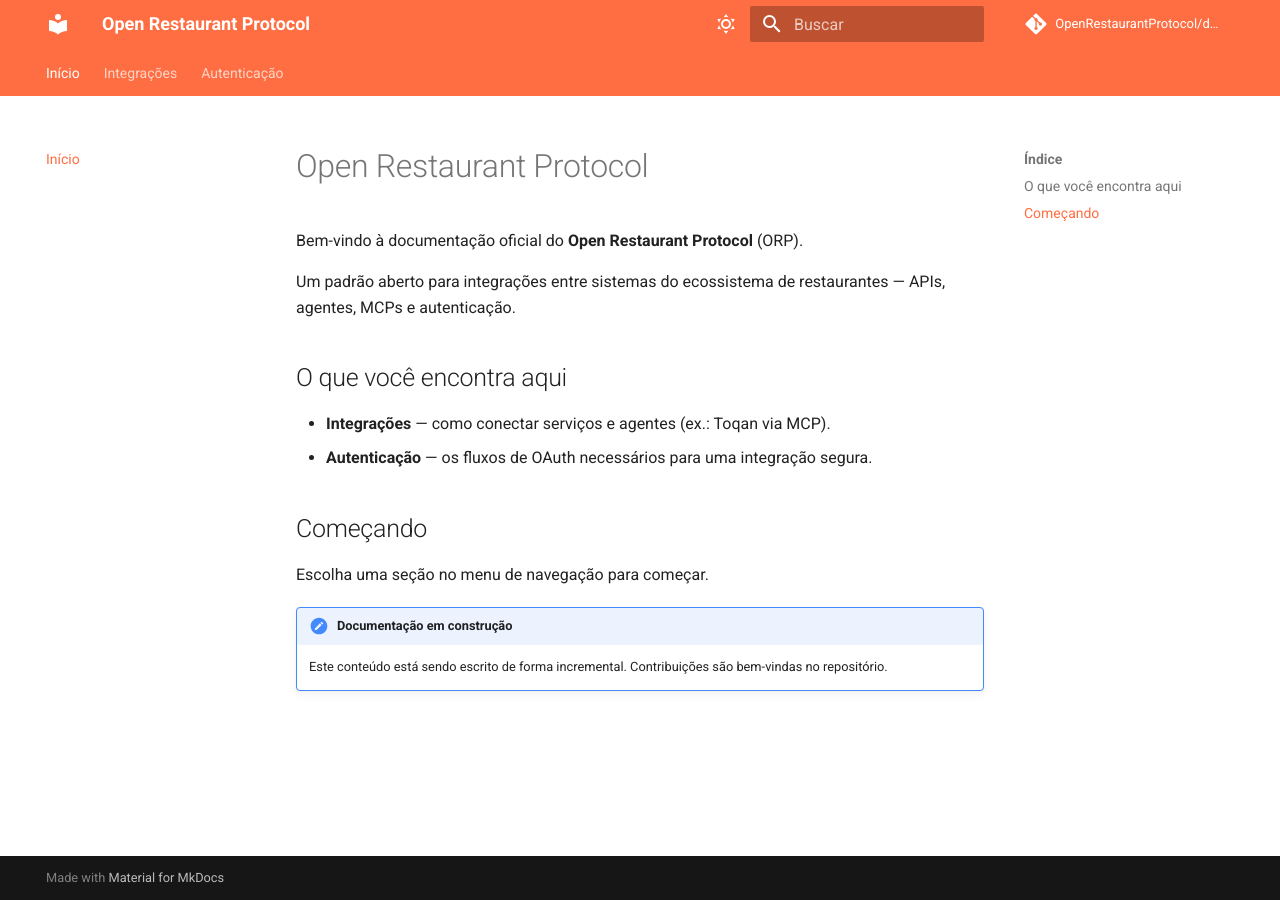
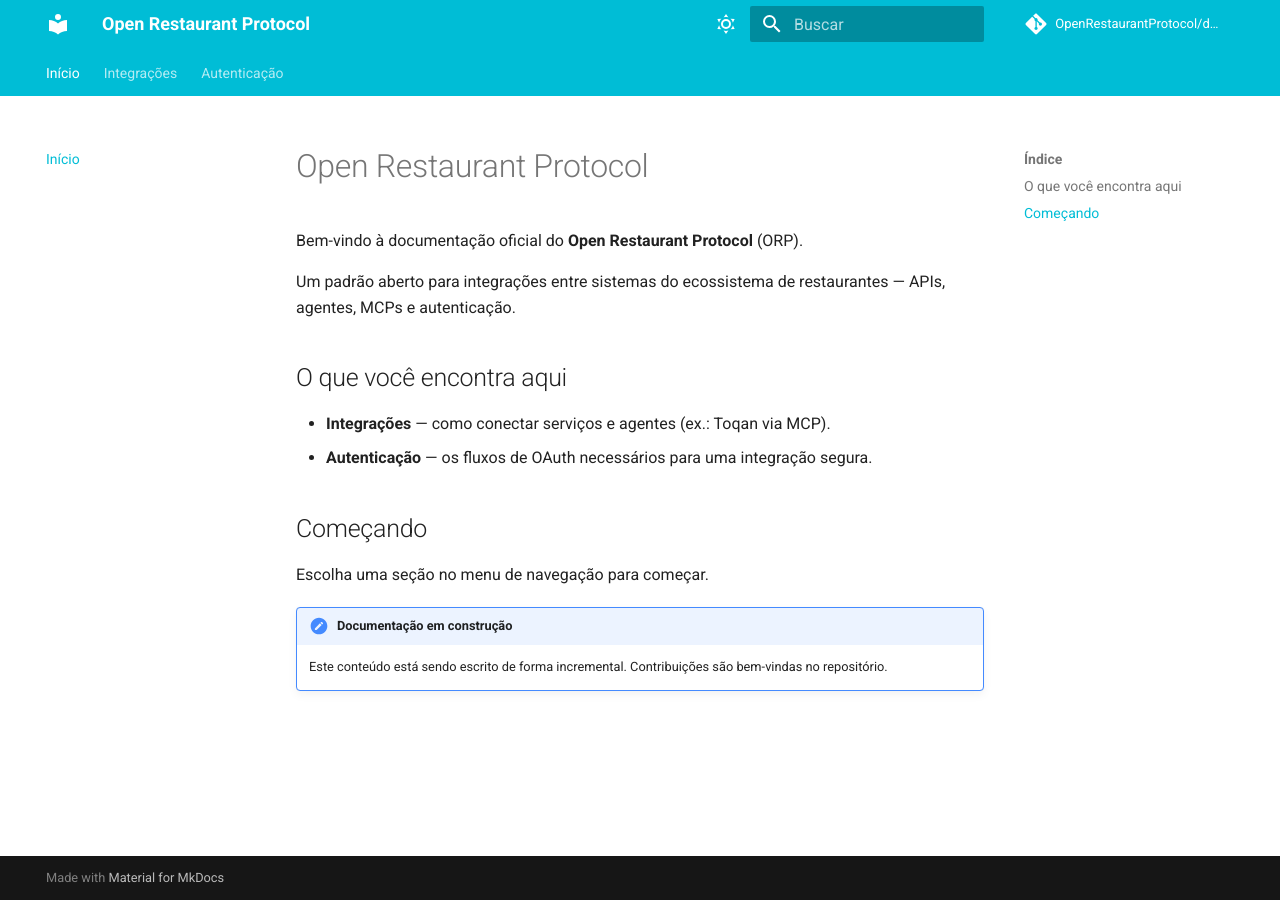
Before and after one commit to OpenRestaurantProtocol/docs, an MkDocs documentation site: the page built from docs/index.md, in a window 1280 px wide. Built offline with MkDocs 1.6.1 and Material for MkDocs 9.7.7, drawn with Linux system fonts in a browser that asks for light colours; comment, search, counter and statistics services are not loaded.

Commit message:
docs: switch theme color to cyan

```diff
--- a/mkdocs.yml
+++ b/mkdocs.yml
@@ -9,15 +9,15 @@ theme:
   palette:
     - media: "(prefers-color-scheme: light)"
       scheme: default
-      primary: deep orange
-      accent: amber
+      primary: cyan
+      accent: cyan
       toggle:
         icon: material/weather-sunny
         name: Alternar para modo escuro
     - media: "(prefers-color-scheme: dark)"
       scheme: slate
-      primary: deep orange
-      accent: amber
+      primary: cyan
+      accent: cyan
       toggle:
         icon: material/weather-night
         name: Alternar para modo claro
```
